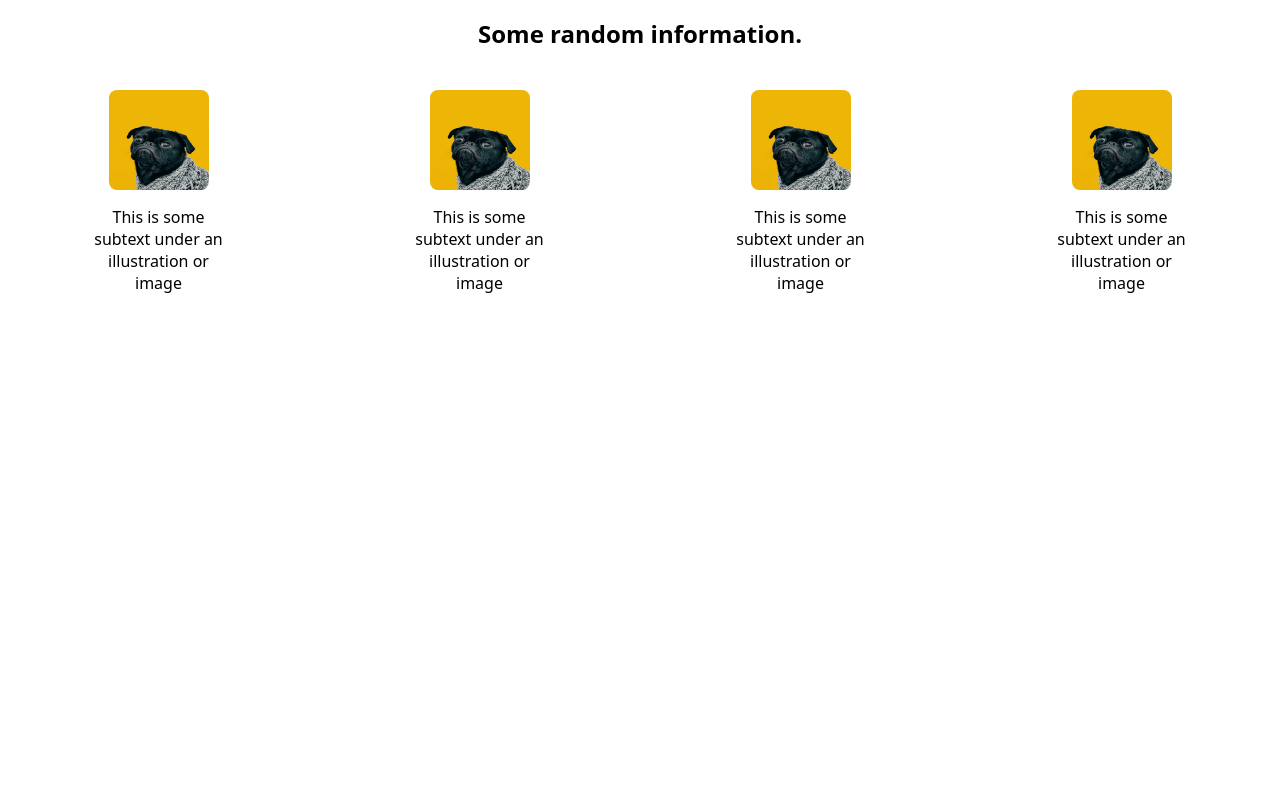
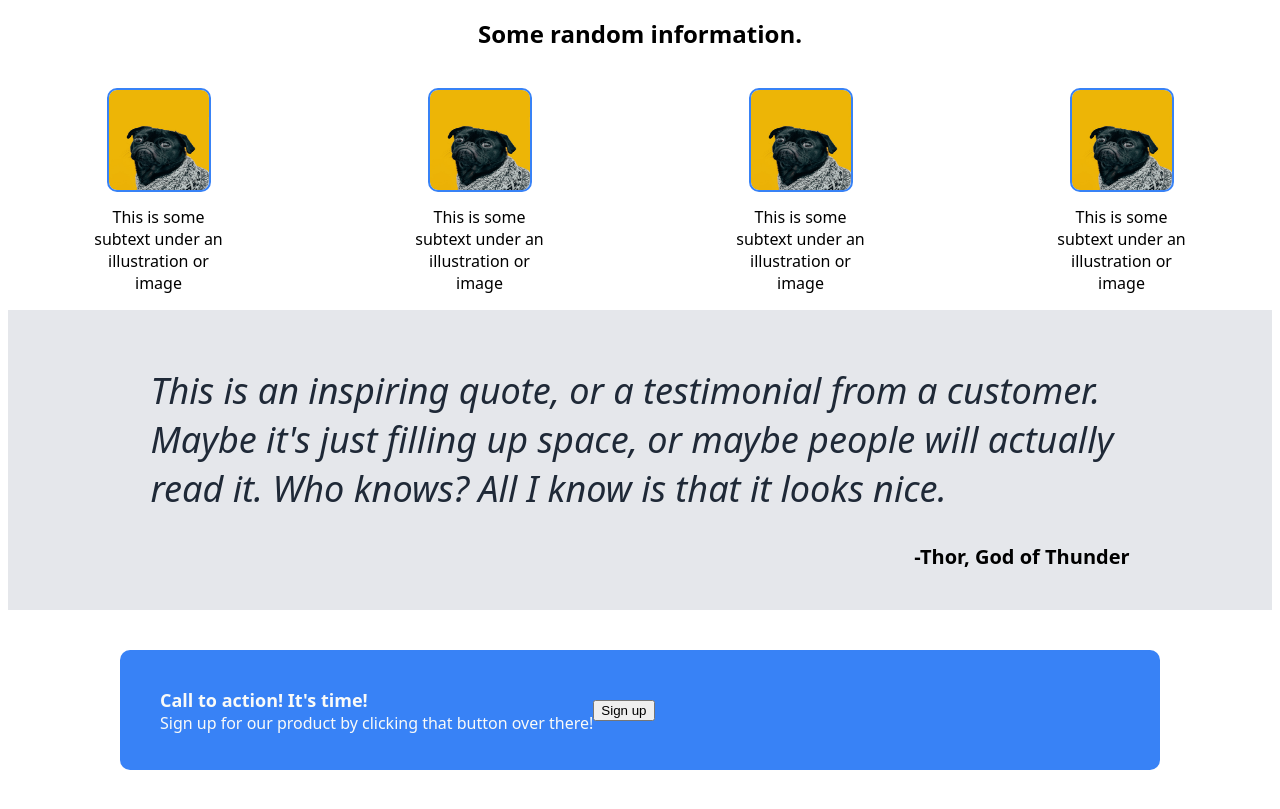
Before and after one commit to pilot2coding/Flexbox-Project, a plain HTML site: page index.html in a window 1280 px wide. Shown: the part 391-1200 px from the top of the page. Before the commit the page ends 800 px from the top, so only its background shows below. Drawn offline with Linux system fonts and the light colour scheme.

Commit message:
Added additional HTML and CSS elements

```diff
--- a/index.html
+++ b/index.html
@@ -7,6 +7,7 @@
     <link rel="stylesheet" href="styles.css">
 </head>
 <body>
+    <header>
         <div class="header">
             <h1>Header Logo</h1>
             <div class="header-links" id="links">
@@ -15,6 +16,8 @@
                 <p>header link three</p>
             </div>
         </div>
+    </header>
+
     <div class="website-info">
         <div class="text" id="descriptive-text">
             <h2>This website is awesome</h2>
@@ -49,6 +52,23 @@
         </div>
     </div>
 
+    <div class="quote">
+        <div class="quote-container">
+            <p class="text">This is an inspiring quote, or a testimonial from a customer. Maybe it's just filling up space, or maybe people will actually read it. Who knows? All I know is that it looks nice.</p>
+            <p id="author">-Thor, God of Thunder</p>
+        </div>
+    </div>
+
+    <div class="call-to-action">
+        <div class="action-text">
+            <p class="bold-text">Call to action! It's time!</p>
+            <p class="light-text">Sign up for our product by clicking that button over there!</p>
+        </div>
+        <div class="action-button">
+            <a href="../pages/sign-up.html"><button>Sign up</button></a>
+        </div>
+    </div>
+
 
 </body>
 </html>
--- a/styles.css
+++ b/styles.css
@@ -105,7 +105,7 @@
 #random-boxes{
     display: flex;
     flex-direction: row;
-
+    overflow: visible;
     text-align: center;
     justify-content: space-around;
     gap: 20px;
@@ -117,14 +117,78 @@
     text-align: center;
     width: 150px;
     margin-top: 20px;
+
 }
 #dog{
-    display: flex;
+    display: block;
     width: 100px;
     height: 100px;
     border-radius: 8px;
-    border-color:#3882f6 ;
-    border-width:;
+    outline:2px solid #3882f6;
+}
+
+.quote{
+    font-family: system-ui, -apple-system, BlinkMacSystemFont, 'Segoe UI', Roboto, Oxygen, Ubuntu, Cantarell, 'Open Sans', 'Helvetica Neue', sans-serif;
+    background-color: #E5E7EB;
+    width: auto;
+    height: auto;
+    display: flex;
+    flex-direction: column;
+    align-items: center;
+    padding: 20px;
+}
+.quote-container{
+    display: flex;
+    flex-direction: column;
+    align-items: flex-start;
+    width: 80%;
+
+}
+
+.quote-container .text {
+    font-size: 36px;
+    font-style: italic;
+    color: #1f2937;
+    margin-bottom: 10px;
+}
+
+#author {
+    align-self: flex-end;
+    font-size: 20px;
+    font-weight: bold;
+}
+
+.call-to-action{
+    background-color: #3882f6;
+    font-family: system-ui, -apple-system, BlinkMacSystemFont, 'Segoe UI', Roboto, Oxygen, Ubuntu, Cantarell, 'Open Sans', 'Helvetica Neue', sans-serif;
+    display: flex;
+    margin-top: 50px;
+    color: #f9faf8;
+    max-width:1000px;
+    align-items: center;
+    text-align: center;
+    margin: 40px auto;
+    width: 80%;
+    padding: 20px;
+    border-radius: 10px;
+}
+
+.action-text{
+    display: flex;
+    align-items: flex-start;
+    flex-direction: column;
+    padding-left: 20px;
+
+}
+
+.action-text .bold-text{
+    margin-bottom: 0px;
+    font-size: 18px;
+    font-weight: bolder;
+}
+
+.action-text .light-text{
+    margin-top: 0px;
 }
 
 
@@ -134,6 +198,7 @@
 body {
     display: flex;
     flex-direction: column;
+
 }
 
 .header, .website-info {
```
Lines whose indentation alone changed are shown as unchanged.
